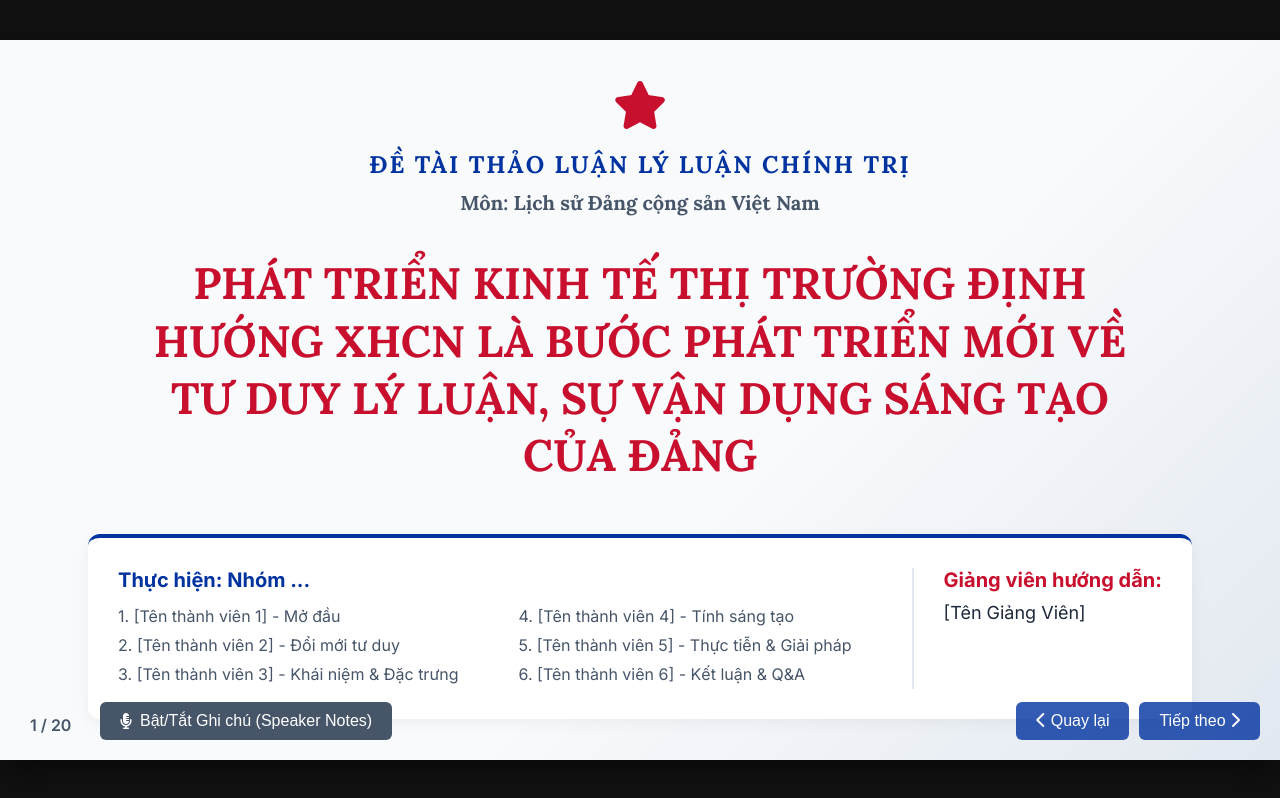
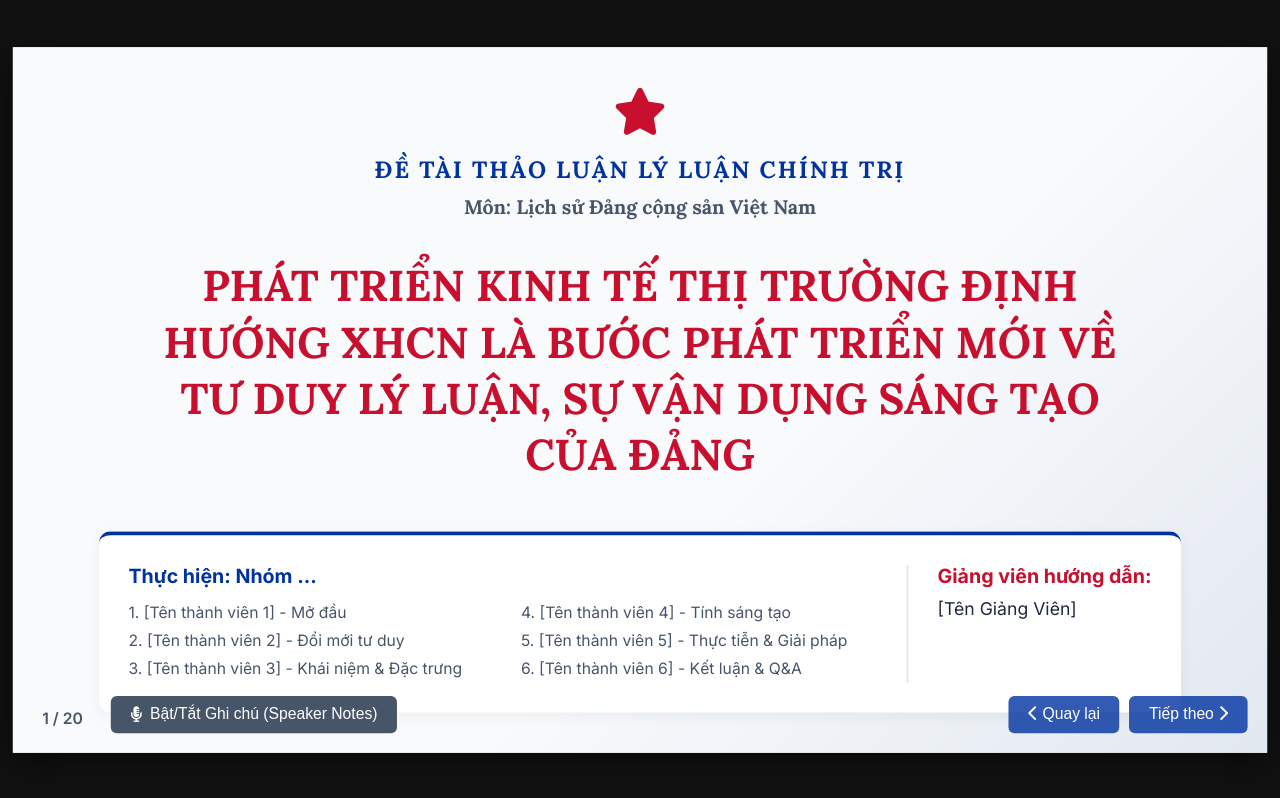
Before and after one commit to lhgiang12a1-arch/LSD, a plain HTML site: page index.html in a window 1280 px wide. Drawn offline with Linux system fonts and the light colour scheme.

Commit message:
rebonsive

```diff
--- a/script.js
+++ b/script.js
@@ -60,3 +60,45 @@ document.addEventListener("keydown", (e) => {
 
 // Init
 updateSlide();
+
+// Responsive scaling
+function resizePresentation() {
+  const container = document.querySelector(".presentation-container");
+  const windowWidth = window.innerWidth;
+  const windowHeight = window.innerHeight;
+  const containerWidth = 1280;
+  const containerHeight = 720;
+
+  const scaleX = windowWidth / containerWidth;
+  const scaleY = windowHeight / containerHeight;
+  const scale = Math.min(scaleX, scaleY) * 0.98; // 98% to leave a tiny margin
+
+  container.style.transform = `translate(-50%, -50%) scale(${scale})`;
+}
+
+window.addEventListener("resize", resizePresentation);
+resizePresentation();
+
+// Swipe navigation for mobile devices
+let touchStartX = 0;
+let touchEndX = 0;
+
+document.addEventListener("touchstart", (e) => {
+  touchStartX = e.changedTouches[0].screenX;
+});
+
+document.addEventListener("touchend", (e) => {
+  touchEndX = e.changedTouches[0].screenX;
+  handleSwipe();
+});
+
+function handleSwipe() {
+  const swipeThreshold = 50;
+  if (touchEndX < touchStartX - swipeThreshold) {
+    // Swipe left (next)
+    nextSlide();
+  } else if (touchEndX > touchStartX + swipeThreshold) {
+    // Swipe right (previous)
+    prevSlide();
+  }
+}
--- a/style.css
+++ b/style.css
@@ -35,11 +35,14 @@
 
       /* Container của Slide (Tỷ lệ 16:9) */
       .presentation-container {
-        width: 100%;
-        max-width: 1280px;
-        aspect-ratio: 16 / 9;
+        width: 1280px;
+        height: 720px;
         background: var(--bg-white);
-        position: relative;
+        position: absolute;
+        top: 50%;
+        left: 50%;
+        transform: translate(-50%, -50%);
+        transform-origin: center center;
         box-shadow: 0 10px 30px rgba(0, 0, 0, 0.5);
         overflow: hidden;
       }
```
